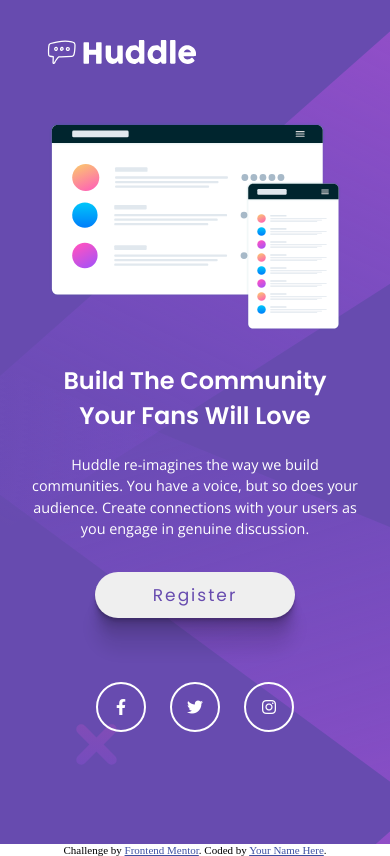
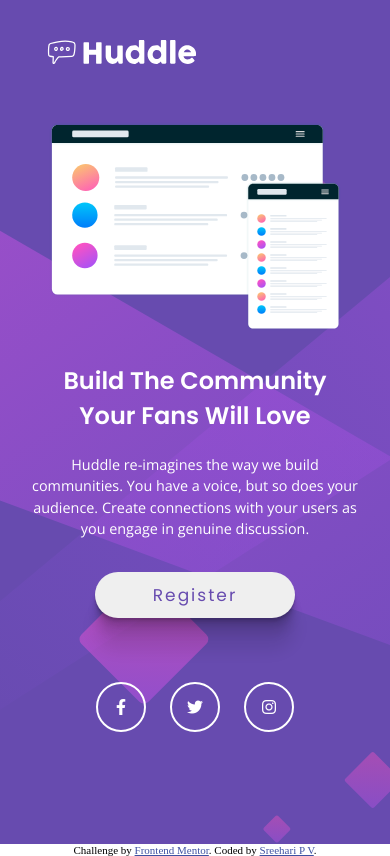
Before and after one commit to sreehariv-code/huddle-landing-page-with-single-introductory-section, a plain HTML site: page index.html in a window 390 px wide. Drawn offline with nearby package versions, Linux system fonts and the light colour scheme.

Commit message:
html and css update

```diff
--- a/index.html
+++ b/index.html
@@ -45,7 +45,7 @@
   <div>
     <p class="attribution">
       Challenge by <a href="https://www.frontendmentor.io?ref=challenge" target="_blank">Frontend Mentor</a>.
-      Coded by <a href="#">Your Name Here</a>.
+      Coded by <a href="https://github.com/sreehariv-code" target="_blank">Sreehari P V</a>.
     </p>
   </div>
 </body>
--- a/style.css
+++ b/style.css
@@ -154,6 +154,9 @@ footer{
         width:100%;
         min-height:100vh;
         min-width:100vw;
+        background:url("./images/bg-mobile.svg") var(--violet);
+        background-repeat: no-repeat;
+        background-size: cover;
     }
 
     .content{
```
